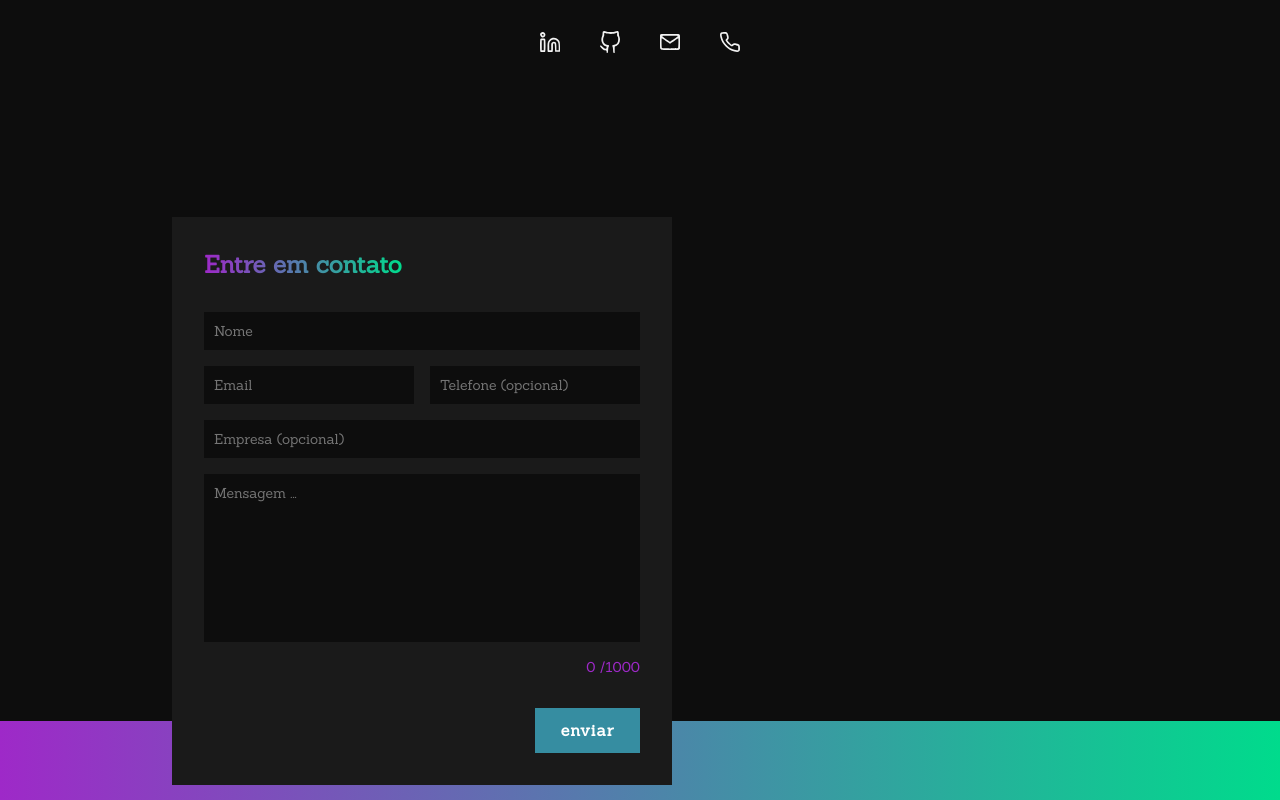
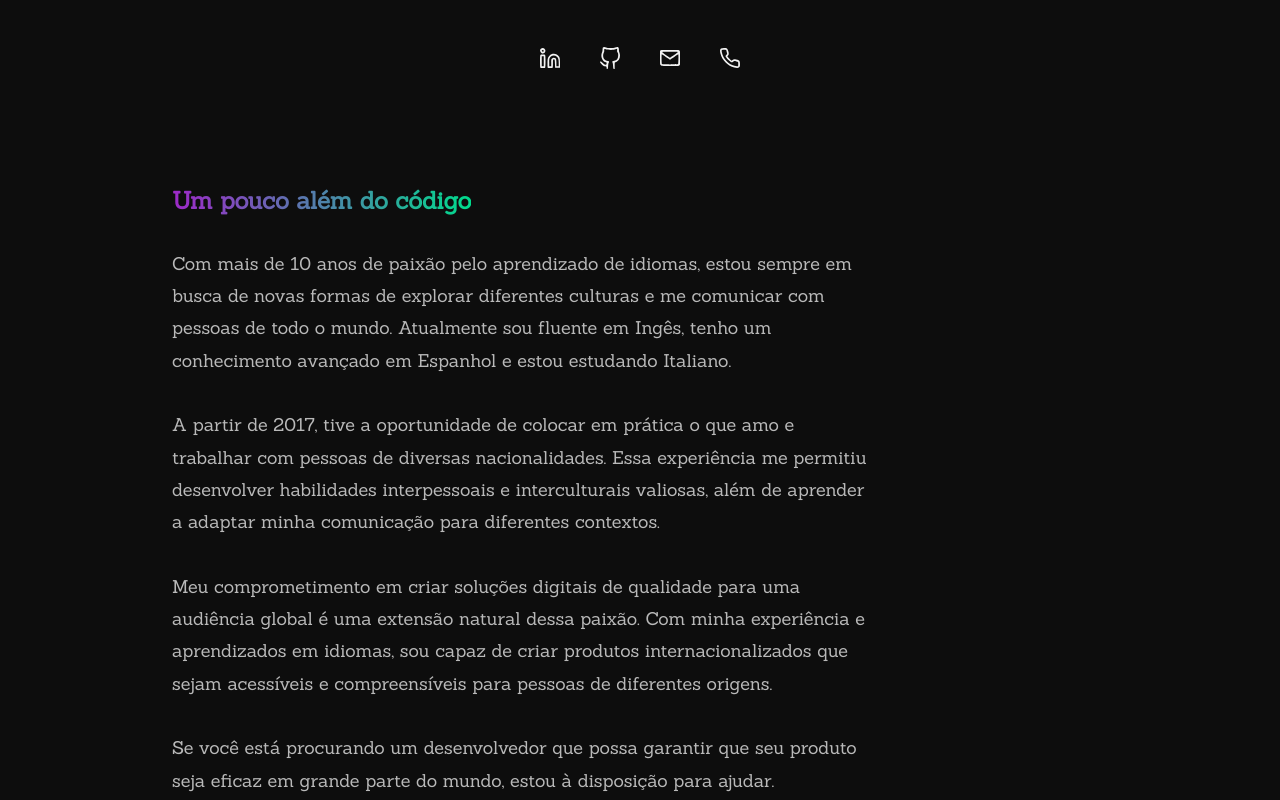
Before and after one commit to DiogoZdev/diogo-lara-dev-website, an Angular app: page / in a window 1280 px wide. Shown: the part 480-1280 px from the top of the page. Built offline with nearby package versions, Linux system fonts and the light colour scheme.

Commit message:
feat: about description added
about description added

```diff
--- a/src/app/app.component.html
+++ b/src/app/app.component.html
@@ -1,4 +1,5 @@
 <app-gradient-line></app-gradient-line>
 <app-menu></app-menu>
 <app-header></app-header>
+<app-about></app-about>
 <app-form></app-form>
--- a/src/app/app.module.ts
+++ b/src/app/app.module.ts
@@ -3,6 +3,7 @@ import { BrowserModule } from '@angular/platform-browser';
 
 import { AppRoutingModule } from './app-routing.module';
 import { AppComponent } from './app.component';
+import { AboutModule } from './components/about/about.module';
 import { FormModule } from './components/form/form.module';
 import { GradientLineModule } from './components/gradient-line/gradient-line.module';
 import { HeaderModule } from './components/header/header.module';
@@ -20,6 +21,7 @@ import { ThemeService } from './services/theme.service';
     GradientLineModule,
     MenuModule,
     HeaderModule,
+    AboutModule,
     FormModule,
   ],
   providers: [ThemeService],
--- /dev/null
+++ b/src/app/components/about/about.component.html
@@ -0,0 +1,18 @@
+<div class="about">
+  <div class="center">
+    <h2 class="gradient-text">Um pouco além do código</h2>
+
+    <p>Com mais de 10 anos de paixão pelo aprendizado de idiomas, estou sempre em busca de novas formas de explorar
+      diferentes culturas e me comunicar com pessoas de todo o mundo. Atualmente sou fluente em Ingês, tenho um
+      conhecimento avançado em Espanhol e estou estudando Italiano.</p>
+    <p>A partir de 2017, tive a oportunidade de colocar em prática o que amo e trabalhar com pessoas de diversas
+      nacionalidades. Essa experiência me permitiu desenvolver habilidades interpessoais e interculturais valiosas, além
+      de aprender a adaptar minha comunicação para diferentes contextos.</p>
+    <p>Meu comprometimento em criar soluções digitais de qualidade para uma audiência global é uma extensão natural
+      dessa paixão. Com minha experiência e aprendizados em idiomas, sou capaz de criar produtos internacionalizados que
+      sejam acessíveis e compreensíveis para pessoas de diferentes origens. </p>
+    <p>Se você está procurando um desenvolvedor que possa garantir que seu produto seja eficaz em grande parte do mundo,
+      estou à disposição para ajudar.</p>
+
+  </div>
+</div>
--- /dev/null
+++ b/src/app/components/about/about.component.scss
@@ -0,0 +1,7 @@
+.about {
+  padding: 2rem;
+
+  p {
+    color: var(--text);
+  }
+}
--- a/src/app/components/form/form.component.scss
+++ b/src/app/components/form/form.component.scss
@@ -86,10 +86,6 @@ footer {
   background: var(--gradient);
 
   .center {
-    max-width: 1000px;
-    height: inherit;
-    padding: 2rem;
-    margin: 0 auto;
     display: flex;
     align-items: center;
   }
--- a/src/app/components/header/header.component.scss
+++ b/src/app/components/header/header.component.scss
@@ -1,9 +1,8 @@
 header {
-  padding: 6rem 0;
+  padding: 3rem 0;
 
   .center {
     width: fit-content;
-    margin: 0 auto;
 
     .diogo {
       width: 180px;
--- a/src/index.html
+++ b/src/index.html
@@ -8,7 +8,7 @@
 
   <link rel="icon" type="image/svg" href="assets/images/favicon.svg">
 </head>
-<body>
+<body ondragstart="return false">
   <app-root></app-root>
 </body>
 </html>
--- a/src/styles/sizes.scss
+++ b/src/styles/sizes.scss
@@ -0,0 +1,6 @@
+p {
+  padding-top: 2rem;
+  font-size: 18px;
+  line-height: 1.8;
+  max-width: 60ch;
+}
--- a/src/styles/styles.scss
+++ b/src/styles/styles.scss
@@ -36,7 +36,12 @@ img {
 
 .center {
   width: 100%;
+  height: inherit;
   max-width: 1000px;
-  padding: 1rem;
+  padding: 2rem;
   margin: 0 auto;
+
+  @Media (max-width: 600px) {
+    padding: 1rem;
+  }
 }
```
Also changed, not shown: src/app/components/about/about.component.ts (added, +10 -0 lines), src/app/components/about/about.module.ts (added, +8 -0 lines).
